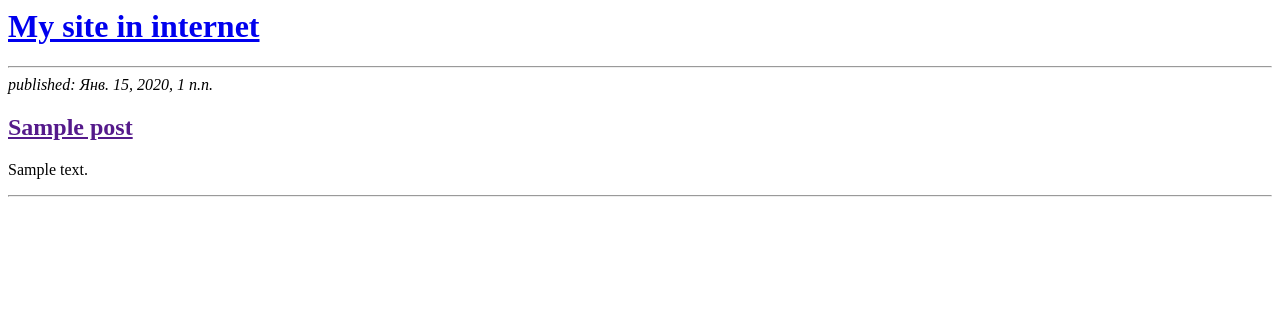
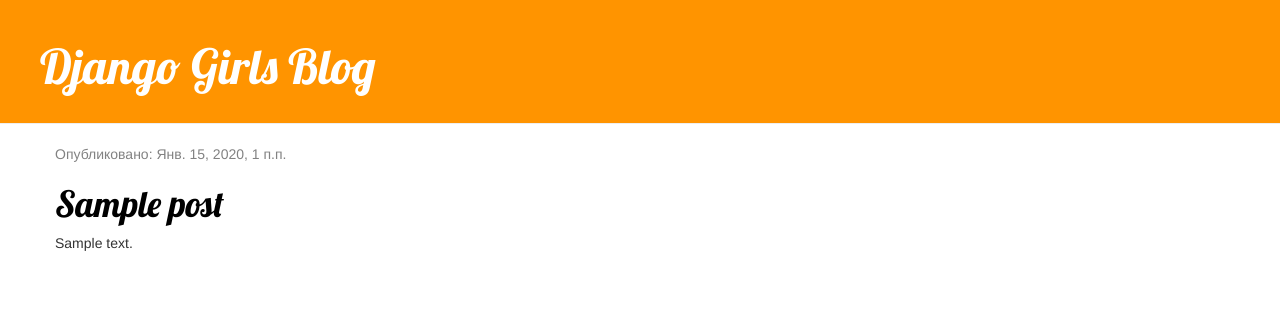
Before and after one commit to Gleb-med/my-first-blog, a Django app: page / in a window 1280 px wide. Shown: the top 322 px of the page. Run offline with Django 3.2, Linux system fonts and the light colour scheme; tables that the repository leaves empty hold one stand-in row (values such as "Sample post"); some libraries are stand-ins or nearby versions.

Commit message:
Added view and template for detailed blog post as well as CSS for the site.

```diff
--- /dev/null
+++ b/blog/static/css/blog.css
@@ -0,0 +1,46 @@
+.page-header {
+    background-color: #ff9400;
+    margin-top: 0;
+    padding: 20px 20px 20px 40px;
+}
+
+.page-header h1, .page-header h1 a, .page-header h1 a:visited, .page-header h1 a:active {
+    color: #ffffff;
+    font-size: 36pt;
+    text-decoration: none;
+}
+
+.content {
+    margin-left: 40px;
+}
+
+h1, h2, h3, h4 {
+    font-family: 'Lobster', cursive;
+}
+
+.date {
+    color: #828282;
+}
+
+.save {
+    float: right;
+}
+
+.post-form textarea, .post-form input {
+    width: 100%;
+}
+
+.top-menu, .top-menu:hover, .top-menu:visited {
+    color: #ffffff;
+    float: right;
+    font-size: 26pt;
+    margin-right: 20px;
+}
+
+.post {
+    margin-bottom: 70px;
+}
+
+.post h1 a, .post h1 a:visited {
+    color: #000000;
+}
--- /dev/null
+++ b/blog/templates/blog/base.html
@@ -0,0 +1,23 @@
+{% load static %}
+<html>
+    <head>
+        <title>Gleb Developer blog</title>
+        <link rel="stylesheet" href="//maxcdn.bootstrapcdn.com/bootstrap/3.2.0/css/bootstrap.min.css">
+        <link rel="stylesheet" href="//maxcdn.bootstrapcdn.com/bootstrap/3.2.0/css/bootstrap-theme.min.css">
+        <link href="https://fonts.googleapis.com/css?family=Lobster&subset=latin,cyrillic" rel="stylesheet" type="text/css">
+        <link rel="stylesheet" href="{% static 'css/blog.css' %}">
+    </head>
+    <body>
+        <div class="page-header">
+            <h1><a href="/">Django Girls Blog</a></h1>
+        </div>
+        <div class="content container">
+            <div class="row">
+                <div class="col-md-8">
+                {% block content %}
+                {% endblock %}
+                </div>
+            </div>
+        </div>
+    </body>
+</html>
--- a/blog/templates/blog/post_list.html
+++ b/blog/templates/blog/post_list.html
@@ -1,19 +1,13 @@
-<html>
-    <head>
-        <title>My site in internet</title>
-    </head>
-    <body>
-        <div>
-            <h1><a href="/">My site in internet</a></h1>
+{% extends 'blog/base.html' %}
+
+{% block content %}
+    {% for post in posts %}
+        <div class="post">
+            <div class="date">
+                <p>Опубликовано: {{ post.published_date }}</p>
+            </div>
+            <h1><a href="{% url 'post_detail' pk=post.pk %}">{{ post.title }}</a></h1>
+            <p>{{ post.text|linebreaksbr }}</p>
         </div>
-        <hr>
-        {% for post in posts %}
-        <div>
-            <em>published: {{ post.published_date }}</em>
-            <h2><a href="">{{ post.title }}</a></h2>
-            <p>{{ post.text|linebreaksbr }}</p>
-            <hr>
-        </div>
-        {% endfor %}
-    </body>
-</html>
+    {% endfor %}
+{% endblock %}
--- a/blog/urls.py
+++ b/blog/urls.py
@@ -2,5 +2,6 @@
 from . import views
 
 urlpatterns = [
-    path('', views.post_list, name="post_list"),
+    path('', views.post_list, name='post_list'),
+    path('post/<int:pk>/', views.post_detail, name='post_detail'),
 ]
--- a/blog/views.py
+++ b/blog/views.py
@@ -1,4 +1,4 @@
-from django.shortcuts import render
+from django.shortcuts import render, get_object_or_404
 from .models import Post
 from django.utils import timezone
 
@@ -6,3 +6,7 @@
 def post_list(request):
     posts = Post.objects.filter(published_date__lte=timezone.now()).order_by("published_date")
     return render(request, 'blog/post_list.html', {'posts': posts})
+
+def post_detail(request, pk):
+    post = get_object_or_404(Post, pk=pk)
+    return render(request, 'blog/post_detail.html', {'post': post})
```
Also changed, not shown: blog/templates/blog/post_detail.html (added, +13 -0 lines).
